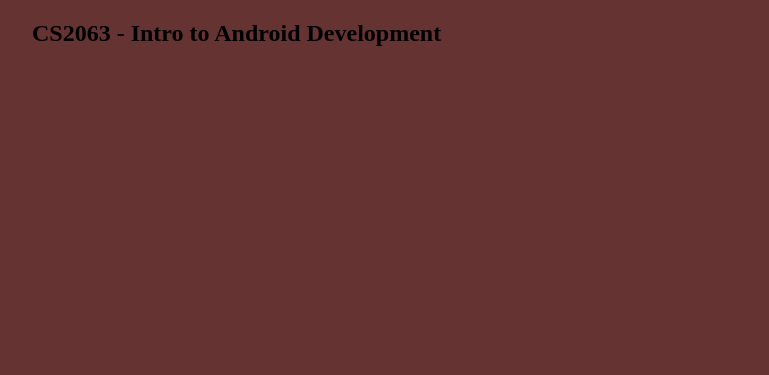
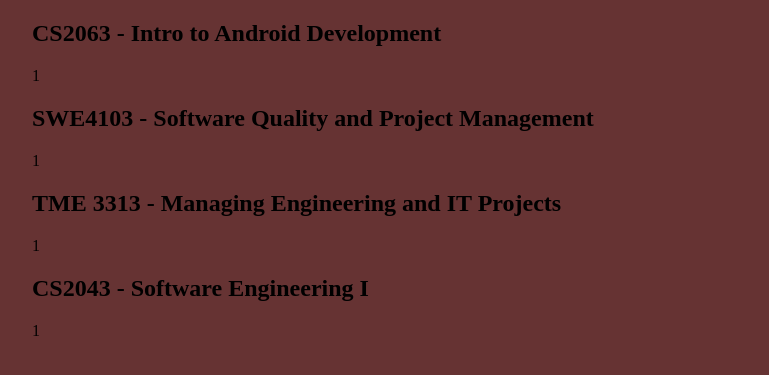
Before and after one commit to uzagmo/uzagmo.github.io, a plain HTML site: page groupproject.html in a window 1280 px wide. Shown: the part 51-426 px from the top of the page, without its empty margins (16-785 px from the left). Drawn offline with Linux system fonts and the light colour scheme.

Commit message:
modified createProject function

```diff
--- a/index.js
+++ b/index.js
@@ -1,17 +1,32 @@
 //FUNCTION TO CREATE A PROJECT ELEMENT
-let createProject = (parent, title, picture, desc) => {
-    console.log(parent);
+let createProject = (title, picture, desc) => {
+
     let proj = document.createElement("div");
-    parent.appendChild(proj);
 
     let projTitle = document.createElement("h2");
     proj.appendChild(projTitle);
+    projTitle.textContent = title;
 
-    projTitle.textContent = title;
+    let projImg = document.createElement("div");
+    displayImages(projImg, picture);
+    proj.appendChild(projImg)
+
+    let projDesc = document.createElement("p");
+    projDesc.textContent = desc;
+    proj.appendChild(projDesc);
+
+    return proj;
+}
+
+//FUNCTION TO DISPLAY THE IMAGES IN THE PROJECT ELEMENT
+let displayImages = (parent, imgList) => {
 
 
 }
 
+
+
+//get the body
 let body = document.querySelector("body");
 
 //MAIN HEADER
@@ -22,11 +37,22 @@ mainHeader.textContent = "Group Projects";
 body.appendChild(mainHeader);
 
 
-//LIST OF PROJECTS
+//LIST OF PROJECTS: structure : <li> <div> <h2> </> <img> </> <p> </> </div> </li>
 let list = document.createElement("ul")
 list.classList.add("projList");
 body.appendChild(list);
 
-let listitem = document.createElement("li");
-list.appendChild(listitem);
-createProject(listitem, "CS2063 - Intro to Android Development", 1, 1);
+//DATA
+let title = ["CS2063 - Intro to Android Development", "SWE4103 - Software Quality and Project Management", "TME 3313 - Managing Engineering and IT Projects","CS2043 - Software Engineering I"];
+
+
+//CREATING AND APPENDING PROJECT ELEMENTS
+for(i = 0; i < title.length; i++ ){
+    let listitem = document.createElement("li");
+    list.appendChild(listitem);
+
+    let listDiv = document.createElement("div");
+    listDiv = createProject(title[i], 1, 1);
+    listitem.appendChild(listDiv);
+
+}
```
Also changed, not shown: groupproject.html (+0 -1 lines).
